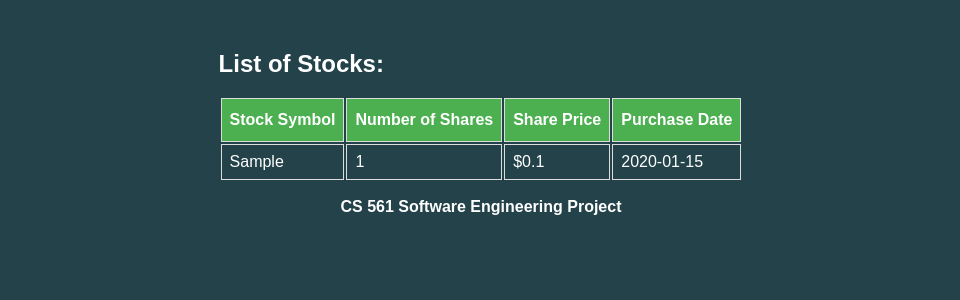
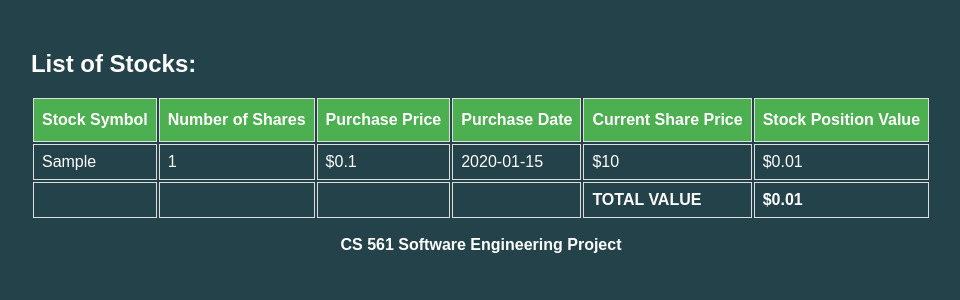
Before and after one commit to glee2429/CS561_F20_SWE, a Flask app: page /stocks in a window 1280 px wide. Shown: the part 54-354 px from the top of the page, without its empty margins (159-1119 px from the left). Run offline with Flask 2, Linux system fonts and the light colour scheme; a user stored in the database is signed in; tables that the repository leaves empty hold one stand-in row (values such as "Sample post"); a database or web service that is not in the repository returns one stand-in record (values such as "Sample title"); data that the repository does not hold is empty; parts of the project's set-up code (start-up, migrations or seed data) failed here and were passed over; some libraries are stand-ins or nearby versions.

Commit message:
Updated the html for the stock tables

```diff
--- a/project/stocks/routes.py
+++ b/project/stocks/routes.py
@@ -91,4 +91,11 @@ def add_stock():
 @login_required
 def list_stocks():
     stocks = Stock.query.order_by(Stock.id).filter_by(user_id=current_user.id).all()
-    return render_template('stocks/stocks.html', stocks=stocks)
+
+    current_account_value = 0.0
+    for stock in stocks:
+        stock.get_stock_data()
+        database.session.add(stock)
+        current_account_value += stock.get_stock_position_value()
+    database.session.commit()
+    return render_template('stocks/stocks.html', stocks=stocks, value=round(current_account_value, 2))
--- a/project/stocks/templates/stocks/stocks.html
+++ b/project/stocks/templates/stocks/stocks.html
@@ -13,8 +13,10 @@
   <tr>
     <th>Stock Symbol</th>
     <th>Number of Shares</th>
-    <th>Share Price</th>
+    <th>Purchase Price</th>
     <th>Purchase Date</th>
+    <th>Current Share Price</th>
+    <th>Stock Position Value</th>
   </tr>
 
   <!-- Table Elements (Rows) -->
@@ -24,7 +26,18 @@
       <td>{{ stock.number_of_shares }}</td>
       <td>${{ stock.purchase_price / 100 }}</td>
       <td>{{ stock.purchase_date.strftime("%Y-%m-%d") }}</td>
+      <td>${{ stock.current_price }}</td>
+      <td>${{ stock.position_value / 100 }}</td>
     </tr>
   {% endfor %}
+
+  <tr>
+    <td></td>
+    <td></td>
+    <td></td>
+    <td></td>
+    <td><b>TOTAL VALUE</b></td>
+    <td><b>${{ value }}</b></td>
+  </tr>
 </table>
 {% endblock %}
```
Also changed, not shown: migrations/versions/3c6003c40c86_add_current_price_to_stock_table.py (added, +32 -0 lines), tests/functional/test_stocks.py (+2 -2 lines).
